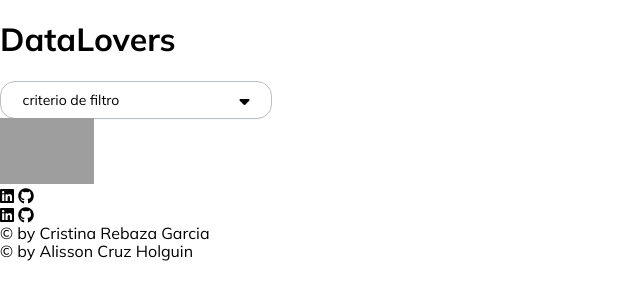
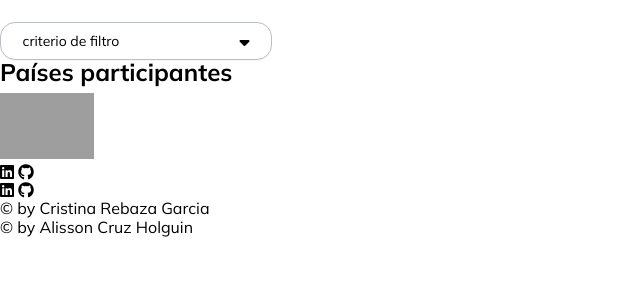
Before and after one commit to Laboratoria/LIM015-data-lovers, a website with bundled scripts: page src/index.html in a window 1280 px wide. Shown: the whole page, without its empty margins (0-640 px from the left). Built offline with nearby package versions, Linux system fonts and the light colour scheme; grey boxes are pictures that could not be loaded.

```diff
--- a/src/index.html
+++ b/src/index.html
@@ -10,7 +10,7 @@
     <script src="https://kit.fontawesome.com/4177a2ab13.js" crossorigin="anonymous"></script>
   </head>
   <body>
-    <h1>DataLovers</h1>
+    <h1></h1>
     <div id="root"></div>
 
     <section class="filter-container">
@@ -62,7 +62,19 @@
       </section>
       <input type="hidden" class="user-selection" id="userSelection">
     </section>
-
+    <main>
+      <h2>Países participantes</h2>
+      <table>
+        <tr>
+          <td></td>
+          <td></td>
+          <td></td>
+          <td></td>
+          <td></td>
+          <td></td>
+        </tr>
+      </table>
+    </main>
 
     <footer>
       <img class="rings-logo"src="img-logo/rings.png"/>
--- a/src/main.js
+++ b/src/main.js
@@ -1,7 +1,7 @@
 import data from './data/athletes/athletes.js';
 //muestra la opción seleccionada en el select(caja de filtrado) y guarda el valor de la selección en una variable;
-const select= document.querySelector('#select');
-const options =document.querySelector('#options');
+const select= document.querySelector('.select');
+const options =document.querySelector('.options');
 const contentSelect = document.querySelector('#select .content-select');
 const hiddenInput = document.querySelector('#userSelection');
 
```
